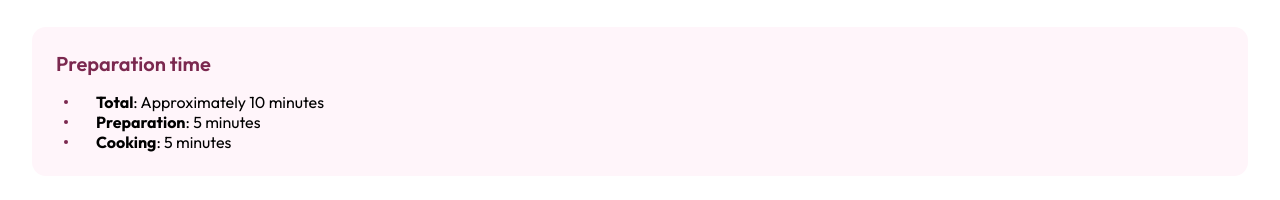
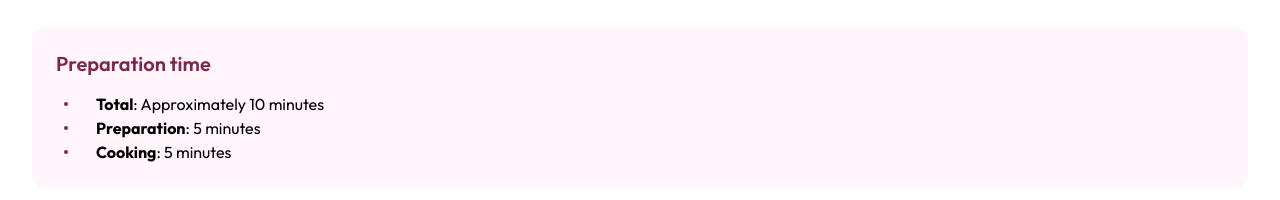
Before and after one commit to GracilianoOG/fem-recipe-page, a website built with Vite: page index.html in a window 1280 px wide. Shown: the part 736-936 px from the top of the page. Built offline with nearby package versions, Linux system fonts and the light colour scheme.

Commit message:
Set line height of list items to 1.5

```diff
--- a/src/styles/components/_preparation.scss
+++ b/src/styles/components/_preparation.scss
@@ -30,4 +30,8 @@
       width: 4px;
     }
   }
+
+  &__time {
+    line-height: 1.5;
+  }
 }
```
